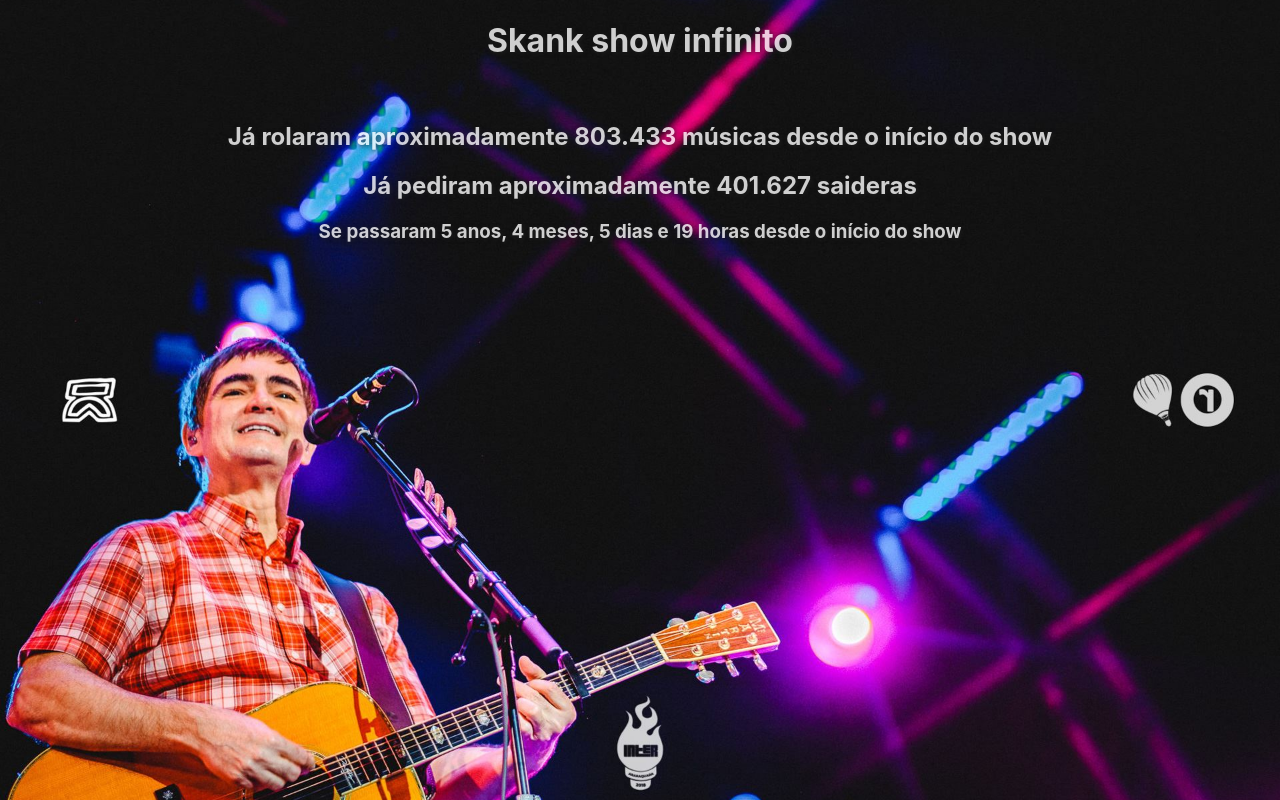
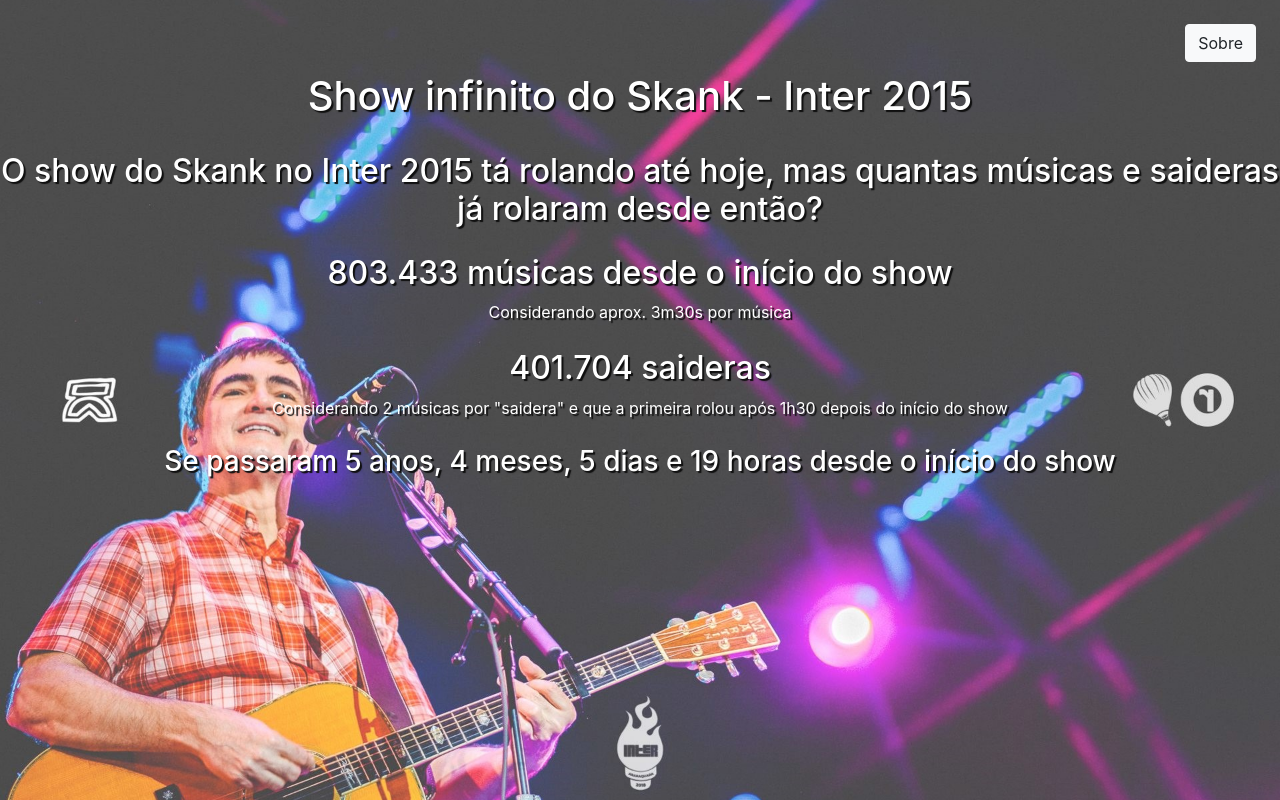
Before and after one commit to felimenta970/skank-saidera-counter, a React (Create React App) app: page / in a window 1280 px wide. Built offline with nearby package versions, Linux system fonts and the light colour scheme.

Commit message:
Fixed CSS, removed footer, added "About" button

```diff
--- a/src/App.css
+++ b/src/App.css
@@ -1,18 +1,49 @@
-.App {
+.timerText {
   text-align: center;
   color: #FFFFFF;
-  text-shadow: 1px 1px 5px #222222;
-  opacity: 1.0;
+
+  text-shadow: 2px 2px 1px hsl(0, 0%, 6%);
+
+
+
+
+}
+
+.subText {
+	margin-top: 0px;
+}
+
+.dataText {
+	margin-top: 25px;
+}
+
+.buttonLine {
+	text-align: right;
+	margin: 24px 24px 10px 24px;
 }
 
 body {
-  background: url(images/skank2.jpg) no-repeat left center fixed;
-  -webkit-background-size: cover;
-  -moz-background-size: cover;
-  -o-background-size: cover;
-  background-size: cover;
+
+	margin: 24px;
+
+	background: url(images/skank2_overlay.jpg) no-repeat left center fixed;
+	-webkit-background-size: cover;
+	-moz-background-size: cover;
+	-o-background-size: cover;
+	background-size: cover;
+
 }
 
-html {
-	opacity: 0.8;
+.footer {
+	position: fixed;
+	left: 0;
+	bottom: 0;
+	width: 100%;
+	background: rgba(5, 5, 5, 1);
+	color: #FFFFFF;
+	text-align: center;
 }
+
+/* p {
+	margin: 7px;
+} */
--- a/src/App.js
+++ b/src/App.js
@@ -1,12 +1,40 @@
 import logo from './logo.svg';
+
+import React from 'react'
+
 import Timer from './timeCounter.js';
+import Footer from './Footer.js';
+
+import Button from 'react-bootstrap/Button';
+
+import ModalSobre from './ModalSobre.js';
+
 import './App.css';
+
+import bgi from './images/skank2.jpg';
+
 
 
 function App() {
+
+	const [modalShow, setModalShow] = React.useState(false);
+
+
+
 	return (
 		<div className="App">
-			<Timer />
+			<div className="buttonLine">
+				<Button variant="light" onClick={() => setModalShow(true)}>Sobre</Button>
+			</div>
+
+			<div className="content">
+				<Timer />
+			</div>
+
+			<ModalSobre
+				show={modalShow}
+				onHide={() => setModalShow(false)}
+			/>
 
 		</div>
 	);
--- /dev/null
+++ b/src/Footer.js
@@ -0,0 +1,20 @@
+import './App.css';
+
+import React from 'react';
+
+
+function Footer() {
+
+
+    // HTML do texto
+    return (
+        <div className="footer">
+            <p>Site por Felipe Pimenta (Tog 6.0) - UNESP Rio Preto</p>
+            <p>Foto por Indie Clicks | Evento realizado por Criativa/O Inter - Todos os direitos reservados</p>
+        </div>
+    );
+
+
+}
+
+export default Footer;
--- /dev/null
+++ b/src/ModalSobre.js
@@ -0,0 +1,42 @@
+import React from 'react';
+
+import Modal from 'react-bootstrap/Modal';
+import Button from 'react-bootstrap/Button';
+
+function ModalSobre(props) {
+    return (
+        <Modal
+            {...props}
+            size="lg"
+            aria-labelledby="contained-modal-title-vcenter"
+            centered
+        >
+            <Modal.Header closeButton>
+                <Modal.Title id="contained-modal-title-vcenter">
+                    Sobre
+                </Modal.Title>
+            </Modal.Header>
+            <Modal.Body>
+                <h4>Desenvolvido por</h4>
+                <p>
+                    Felipe Pimenta - UNESP Rio Preto
+                </p>
+
+                <h4>Foto</h4>
+                <p>
+                    Indie CLicks
+                </p>
+
+                <h4>O Inter 2018</h4>
+                <p>
+                    Evento realizado por Criativa | O Inter
+                </p>
+            </Modal.Body>
+            <Modal.Footer>
+                <Button variant="dark" onClick={props.onHide}>Fechar</Button>
+            </Modal.Footer>
+        </Modal>
+    );
+}
+
+export default ModalSobre;
--- a/src/index.js
+++ b/src/index.js
@@ -3,6 +3,7 @@
 import './index.css';
 import App from './App';
 import reportWebVitals from './reportWebVitals';
+import 'bootstrap/dist/css/bootstrap.min.css';
 
 ReactDOM.render(
   <React.StrictMode>
--- a/src/timeCounter.js
+++ b/src/timeCounter.js
@@ -2,7 +2,7 @@
 
 import React from 'react';
 
-const{ DateTime, Interval, Duration } = require("luxon");
+const{ DateTime, Interval } = require("luxon");
 
 function Timer() {
 
@@ -25,7 +25,7 @@
 
     // Calcula o número de saideras pedidas
     // Considera chamada de saidera a cada duas músicas, e que o show durou 90 minutos antes da primeira saidera
-    var saiderasTemp = Math.round(minutes/7) - 90;
+    var saiderasTemp = Math.round((minutes - 90)/7);
     var saideras = saiderasTemp.toLocaleString('pt-BR');
 
     // Calcula quanto tempo se passou desde o início do show
@@ -34,12 +34,20 @@
 
     // HTML do texto
     return (
-        <div className="App">
-        <h1>Skank show infinito</h1>
-        <br/>
-        <h2>Já rolaram aproximadamente {musicas} músicas desde o início do show</h2>
-        <h2>Já pediram aproximadamente {saideras} saideras</h2>
-        <h3>Se passaram {diference.years} anos, {diference.months} meses, {diference.days} dias e {Math.round(diference.hours)} horas desde o início do show</h3>
+        <div className="timerText">
+            <h1 className="textBorder">Show infinito do Skank - Inter 2015</h1>
+            <br/>
+            <h2>O show do Skank no Inter 2015 tá rolando até hoje, mas quantas músicas e saideras já rolaram desde então?</h2>
+
+            <h2 className="dataText">{musicas} músicas desde o início do show</h2>
+            <div className="subText">Considerando aprox. 3m30s por música</div>
+
+            <h2 className="dataText">{saideras} saideras</h2>
+            <div className="subText">Considerando 2 músicas por "saidera" e que a primeira rolou após 1h30 depois do início do show</div>
+
+            <h3 className="dataText">Se passaram {diference.years} anos, {diference.months} meses, {diference.days} dias e {Math.round(diference.hours)} horas desde o início do show</h3>
+
+            <br/>
         </div>
     );
 
```
Also changed, not shown: package.json (+9 -1 lines), src/images/skank2_overlay.jpg (added), 1 other file (tests, documents, lock files or other folders).
